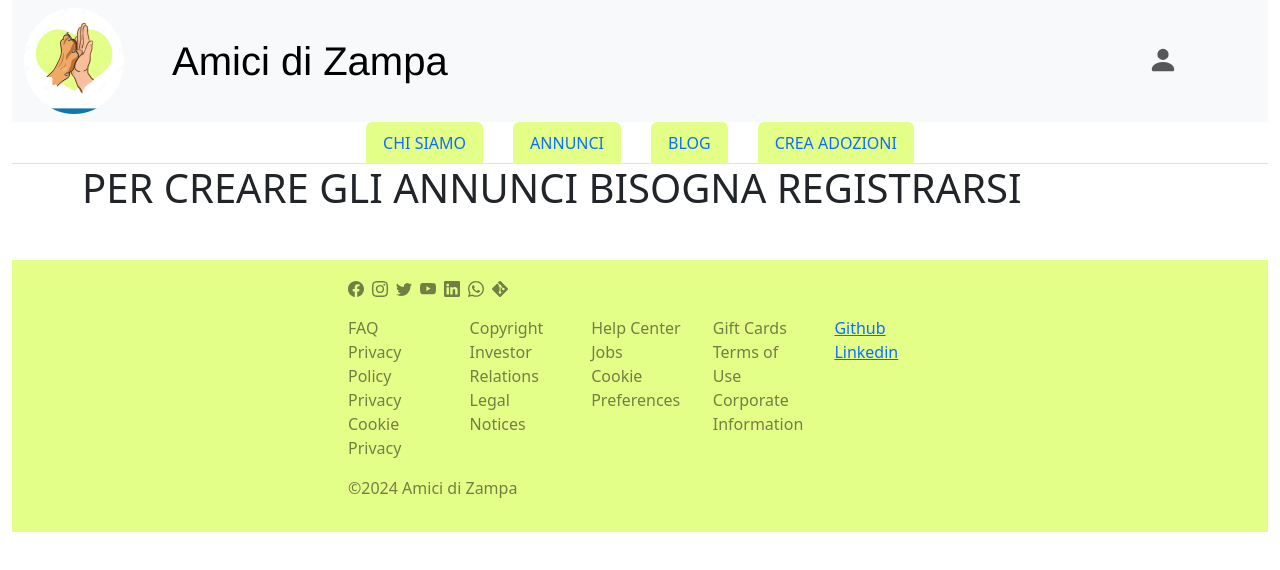
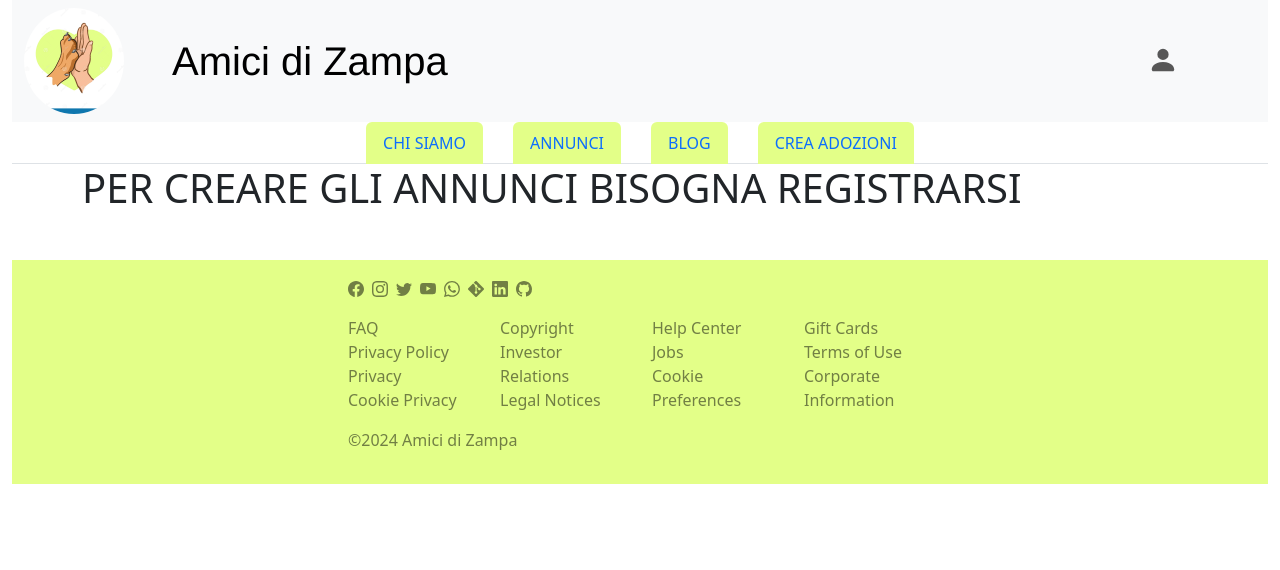
Before and after one commit to riccardodiba/capstone-front, a React (Create React App) app: page /crea-adozioni in a window 1280 px wide. Shown: the top 570 px of the page. Built offline with nearby package versions, Linux system fonts and the light colour scheme.

Commit message:
Update Footer.jsx

```diff
--- a/src/components/Footer.jsx
+++ b/src/components/Footer.jsx
@@ -1,5 +1,5 @@
 
-import { Facebook, Instagram, Twitter, Youtube,Linkedin, Whatsapp, Git } from "react-bootstrap-icons"
+import { Facebook, Instagram, Twitter, Youtube,Linkedin, Whatsapp, Git,Github } from "react-bootstrap-icons"
 
 
 const Footer = () => {
@@ -14,9 +14,14 @@ const Footer = () => {
               <Instagram className="text-black-50 me-2"/>
               <Twitter className="text-black-50 me-2"/>
               <Youtube className="text-black-50 me-2"/>
-              <Linkedin className="text-black-50 me-2"/>
               <Whatsapp className="text-black-50 me-2"/>
               <Git  className="text-black-50 me-2"/>
+              <a href="https://www.linkedin.com/in/riccardo-di-bari-developer/" target="_blank" rel="noopener noreferrer">
+                    <Linkedin className="text-black-50 me-2"/>
+                  </a>
+                  <a href="https://github.com/riccardodiba" target="_blank" rel="noopener noreferrer">
+                  <Github className="text-black-50 me-2"/>
+                  </a>
             </div>
           </div>
           <div className="row d-flex flex-row">
@@ -51,15 +56,6 @@ const Footer = () => {
                 <li className="text-black-50">Corporate Information</li>
               </ul>
             </div>
-            <div className="col col-xs-5">
-              <ul className="list-unstyled">
-                <li className="text-black-50"><a href="https://github.com/riccardodiba" target="_blank" rel="noopener noreferrer">Github</a>
-                </li>
-                <li className="text-black-50"><a href="https://www.linkedin.com/in/riccardo-di-bari-developer/" target="_blank"rel="noopener noreferrer">Linkedin</a>
-                 </li>
-
-              </ul>
-            </div>
           </div>
           <div className="row d-flex flex-column">
             <div className="col">
```
